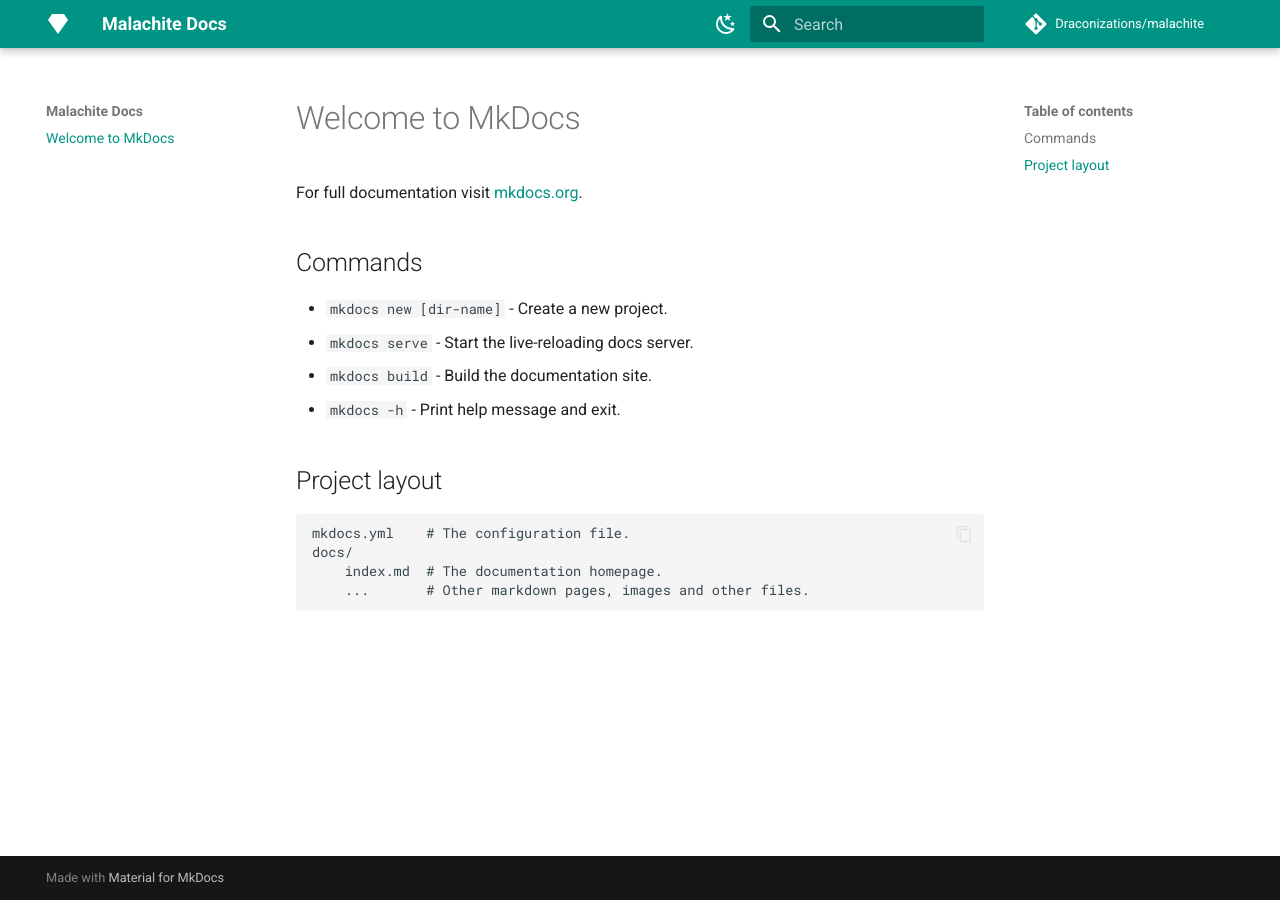
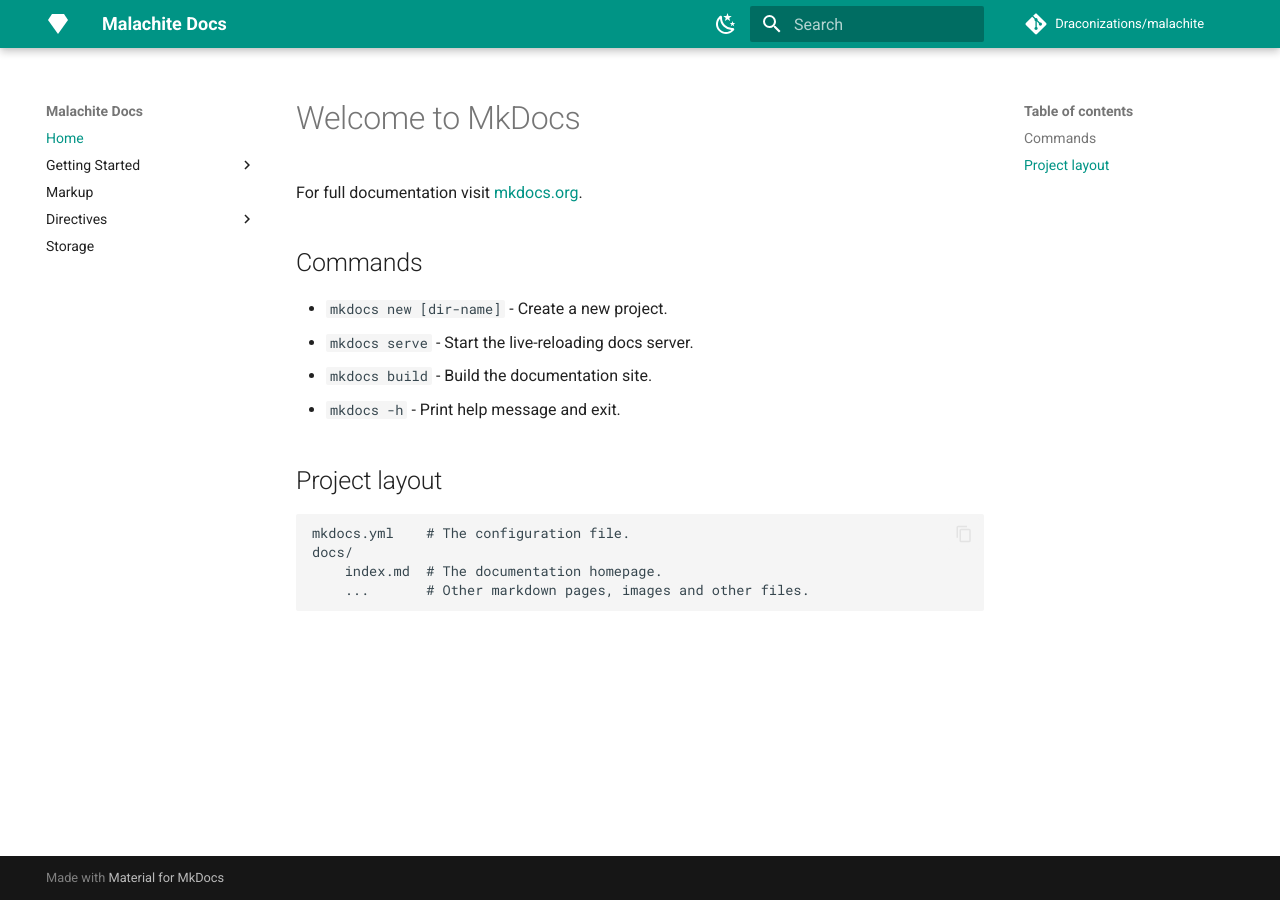
Before and after one commit to Draconizations/malachite, an MkDocs documentation site: the page built from docs/index.md, in a window 1280 px wide. Built offline with MkDocs 1.6.1 and Material for MkDocs 9.7.7, drawn with Linux system fonts in a browser that asks for light colours; comment, search, counter and statistics services are not loaded; the version menu is left out; some of the changed lines change nothing that is shown.

Commit message:
update navbar

```diff
--- a/mkdocs.yml
+++ b/mkdocs.yml
@@ -2,6 +2,27 @@
 site_url: https://draconizations.github.io/malachite/
 repo_url: https://github.com/Draconizations/malachite
 repo_name: Draconizations/malachite
+
+nav:
+  - Home: 'index.md'
+
+  - Getting Started:
+    - Installation: 'installation.md'
+    - Concepts: 'concepts.md'
+
+  - Markup: 'markup.md'
+
+  - Directives:
+    - About Alpine: 'alpine/about.md'
+    - x-passage:  'alpine/x-passage.md'
+    - x-frame: 'alpine/x-frame.md'
+    - x-link: 'alpine/x-link.md'
+    - x-fade: 'alpine/x-fade.md'
+    - x-reveal: 'alpine/x-reveal.md'
+    - $s magic: 'alpine/store.md'
+
+  - Storage: 'storage.md'
+
 
 theme:
   name: material
```
Also changed, not shown: docs/concepts.md (added), docs/installation.md (added).
